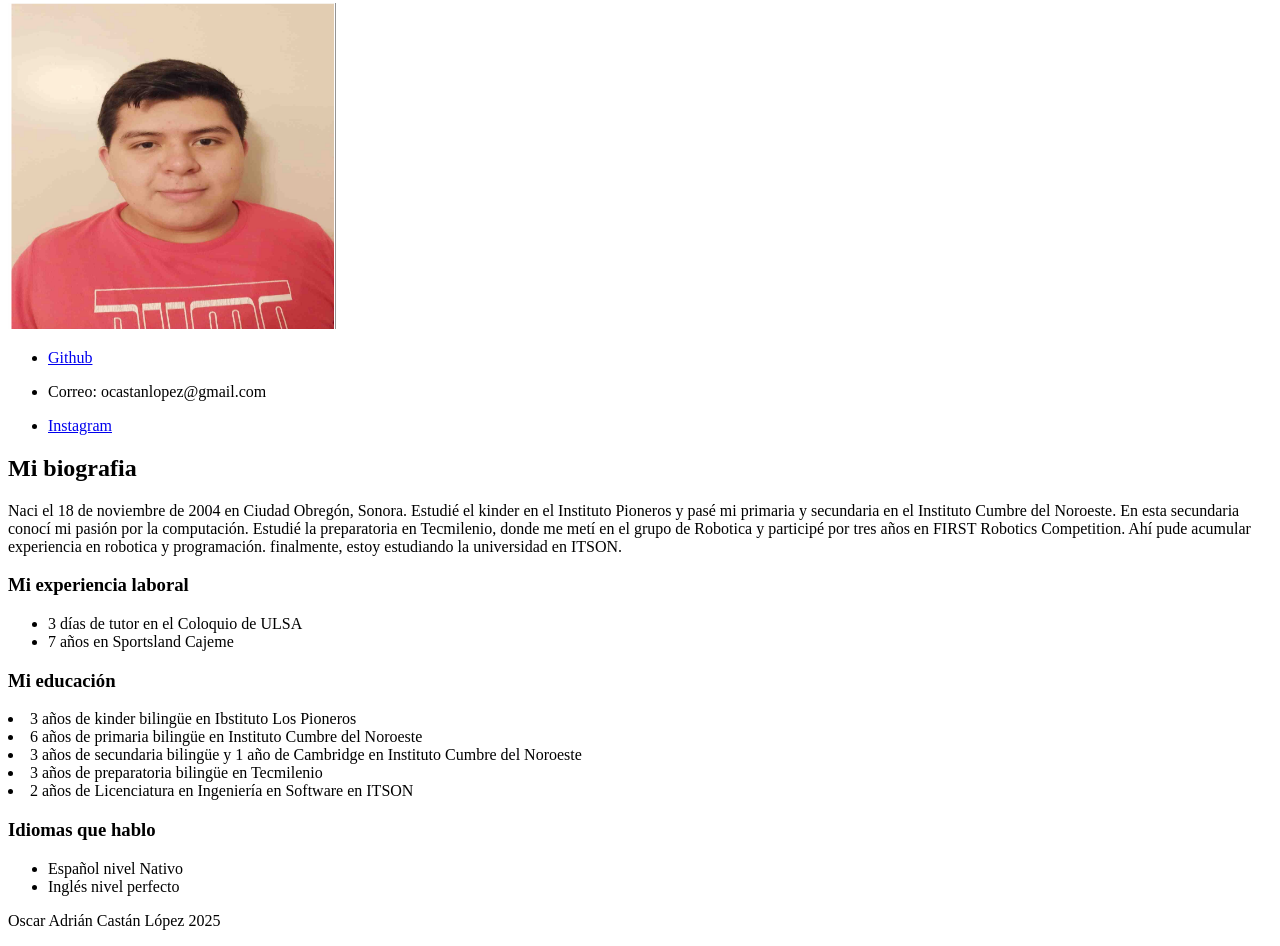
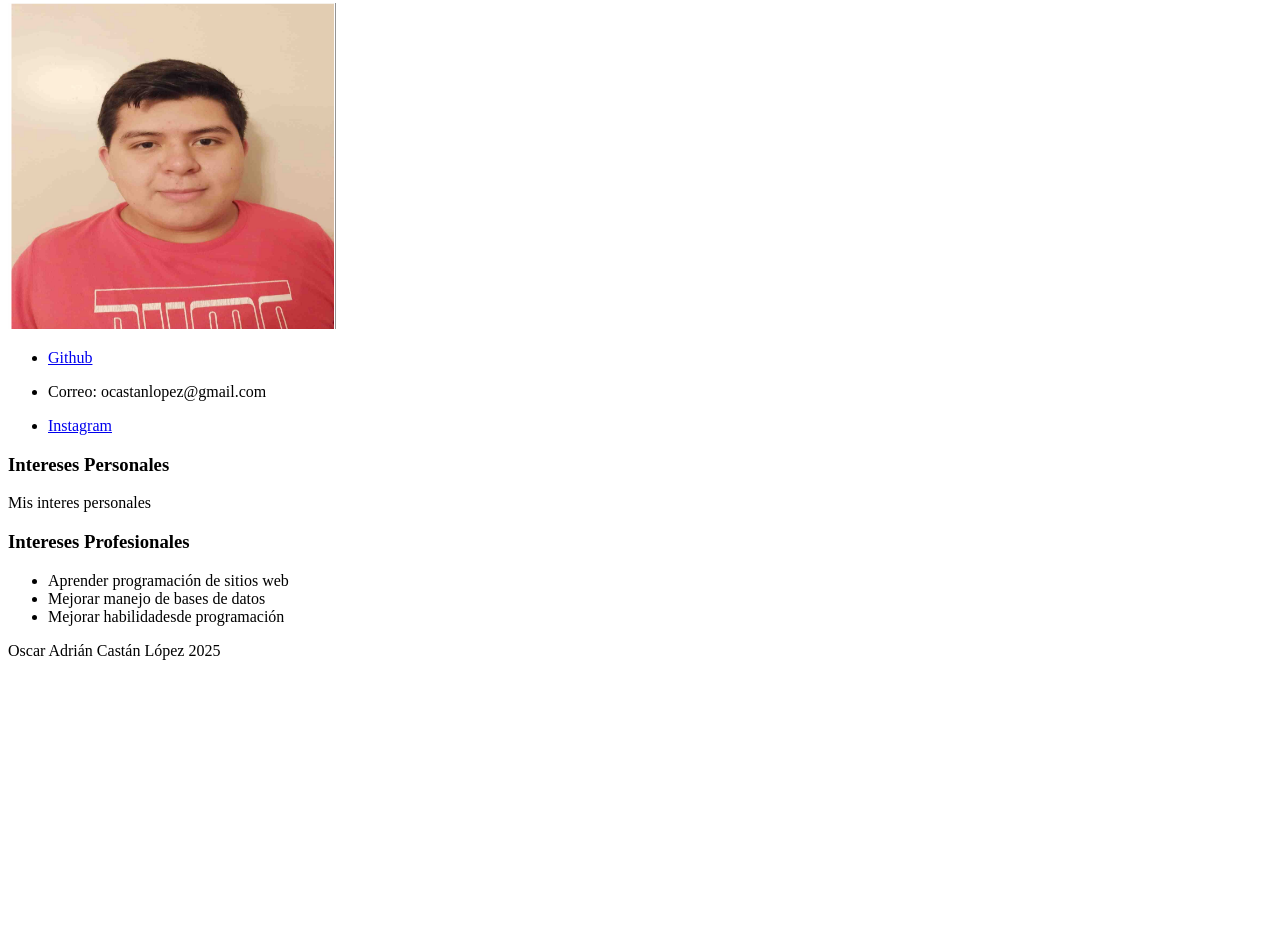
Before and after one commit to adcastan/CV, a plain HTML site: page CurriculumVitae_CastánAdrián/interests.html in a window 1280 px wide. Shown: the part 176-1122 px from the top of the page. After the commit the page ends 852 px from the top, so only its background shows below. Drawn offline with Linux system fonts and the light colour scheme.

```diff
--- a/CurriculumVitae_CastánAdrián/interests.html
+++ b/CurriculumVitae_CastánAdrián/interests.html
@@ -21,7 +21,7 @@
     </nav>
 
     <h1>
-        Mi Curriculum Vitae
+        Mis Intereses
     </h1>
 
     <header>
@@ -45,38 +45,18 @@
     </nav>
 
     <div>
-        <h2>Mi biografia</h2>
+        <h3>Intereses Personales</h2>
         <p>
-            Naci el 18 de noviembre de 2004 en Ciudad Obregón, Sonora.
-
-            Estudié el kinder en el Instituto Pioneros y pasé mi primaria y secundaria en el Instituto Cumbre del Noroeste.
-            En esta secundaria conocí mi pasión por la computación.
-            Estudié la preparatoria en Tecmilenio, donde me metí en el grupo de Robotica y participé por tres años en FIRST Robotics Competition.
-            Ahí pude acumular experiencia en robotica y programación.
-            finalmente, estoy estudiando la universidad en ITSON.
+           Mis interes personales
         </p>
     </div>
 
     <div>
-        <h3>Mi experiencia laboral</h3>
+        <h3>Intereses Profesionales</h3>
         <ul>
-            <li>3 días de tutor en el Coloquio de ULSA</li>
-            <li>7 años en Sportsland Cajeme</li>
-        </ul>
-    </div>
-    <div>
-        <h3>Mi educación</h3>
-        <li>3 años de kinder bilingüe en Ibstituto Los Pioneros</li>
-        <li>6 años de primaria bilingüe en Instituto Cumbre del Noroeste</li>
-        <li>3 años de secundaria bilingüe y 1 año de Cambridge en Instituto Cumbre del Noroeste</li>
-        <li>3 años de preparatoria bilingüe en Tecmilenio</li>
-        <li>2 años de Licenciatura en Ingeniería en Software en ITSON</li>
-    </div>
-    <div>
-        <h3>Idiomas que hablo</h3>
-        <ul>
-            <li>Español nivel Nativo</li>
-            <li>Inglés nivel perfecto</li>
+            <li>Aprender programación de sitios web</li>
+            <li>Mejorar manejo de bases de datos</li>
+            <li>Mejorar habilidadesde programación</li>
         </ul>
     </div>
 </body>
```
Also changed, not shown: CurriculumVitae_CastánAdrián/index.html (+2 -5 lines), CurriculumVitae_CastánAdrián/schedule.html (+2 -2 lines).
